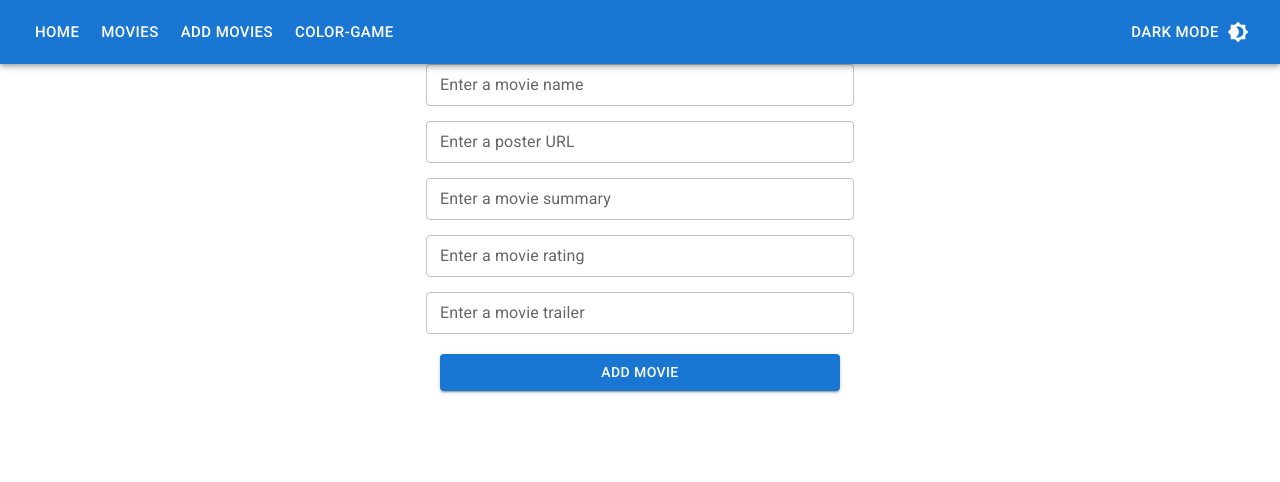
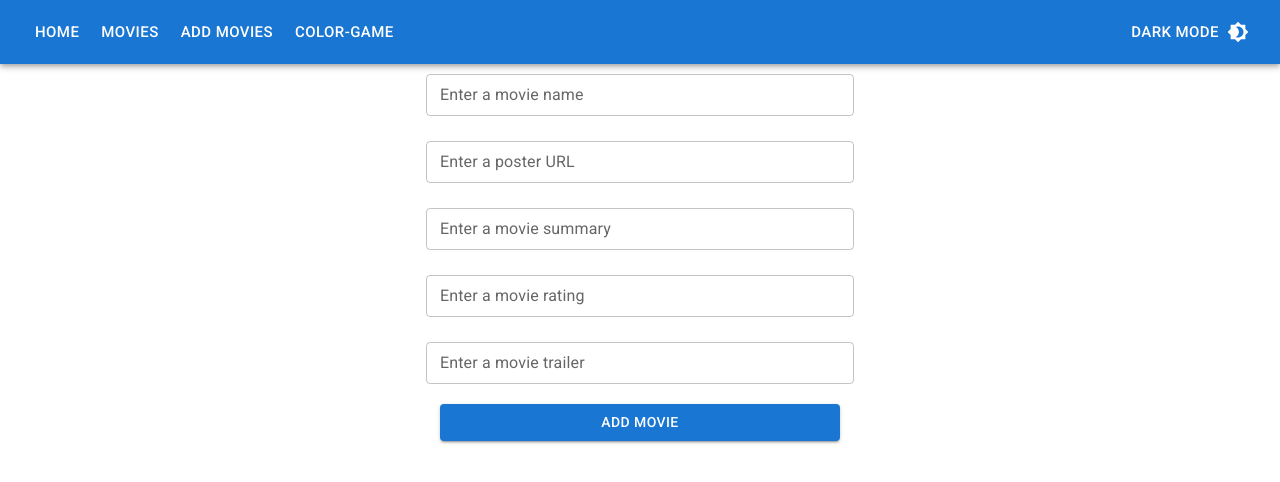
Before and after one commit to V-Piraisoodan/movieApp, a React (Create React App) app in the folder myapp/: page /movies/add in a window 1280 px wide. Shown: the top 482 px of the page. Built offline with nearby package versions, Linux system fonts and the light colour scheme.

Commit message:
container background and minheight css modified

```diff
--- a/myapp/src/App.css
+++ b/myapp/src/App.css
@@ -5,7 +5,7 @@
 body{
   width: 100%;
   height: 100%;
-  background-color: rgba(241, 241, 241, 0.884);
+  /* background-color: black */
 }
 .movie-poster{
   height: 440px;
@@ -28,11 +28,12 @@ body{
 .movie-container{
   width: 350px;
   padding: 10px;
-  height: 670px;
+  height: min-content;
+  padding-bottom: 20px;
   margin: 0px 2.5px 10px 5px;
-  background-color: rgb(240, 240, 240);
+  /* background-color: rgb(240, 240, 240); */
   font-family: 'poppins',sans-serif;
-  border-bottom: 1px solid rgb(66, 58, 58);
+  border-bottom: 1px solid rgb(228, 220, 220);
   border-radius: 7px;
 }
 .cardAction{
@@ -84,8 +85,8 @@ body{
   justify-content: center;
   align-items: center;
   width: 100%;
-  gap: 15px;
-  margin-bottom: 10px;
+  gap: 25px;
+  margin: 10px 0 10px 0;
 }
 #outlined-basic{
   height: 25px;
```
